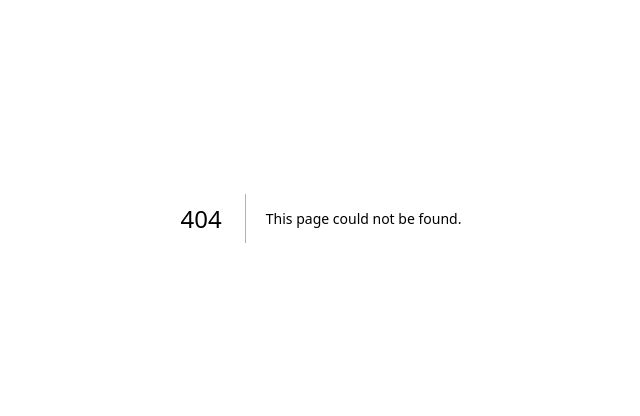
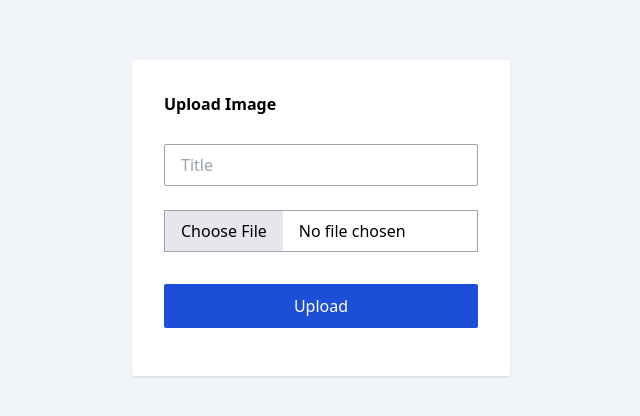
Before and after one commit to AzharAndriann/try-mern-stack, a Next.js app: page /edit/1 in a window 1280 px wide. Before the commit this address had no page. Shown: the part 182-598 px from the top of the page, without its empty margins (319-959 px from the left). Built offline with nearby package versions, Linux system fonts and the light colour scheme.

Commit message:
add edit.tsx

```diff
--- /dev/null
+++ b/app/edit/[id]/page.tsx
@@ -0,0 +1,14 @@
+import CreateForm from '@/components/create-form'
+
+const EditPage = () => {
+  return (
+    <div className="min-h-screen flex items-center justify-center bg-slate-100">
+      <div className="bg-white rounded-sm shadow p-8">
+        <h1 className="text-xxl font-bold mb-5">Upload Image</h1>
+        <CreateForm />
+      </div>
+    </div>
+  )
+}
+
+export default EditPage
```
